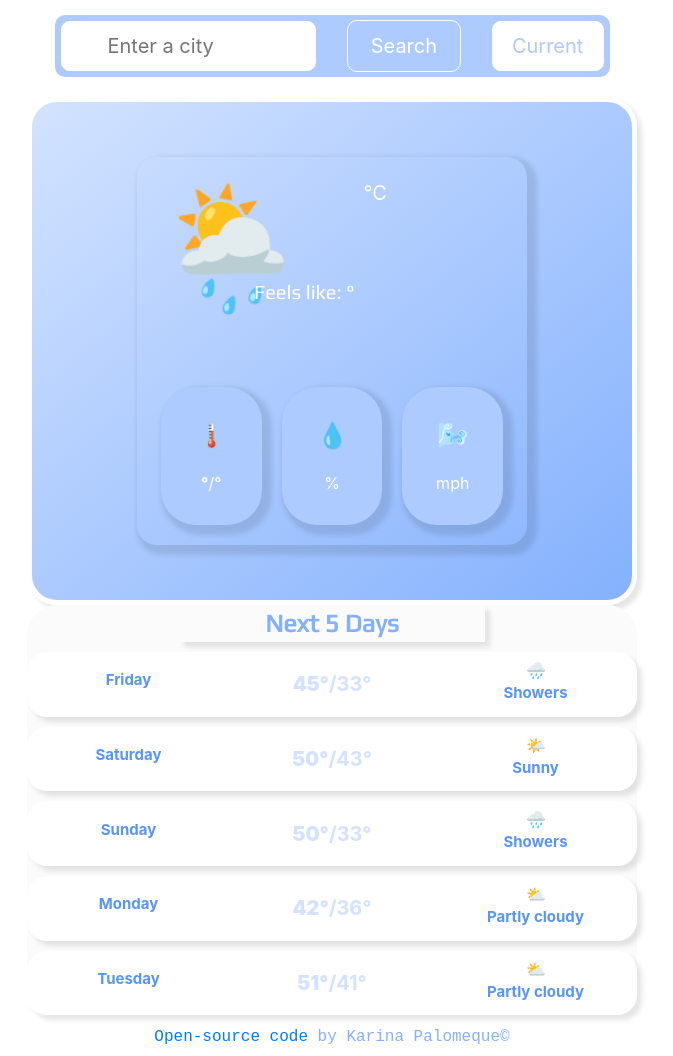
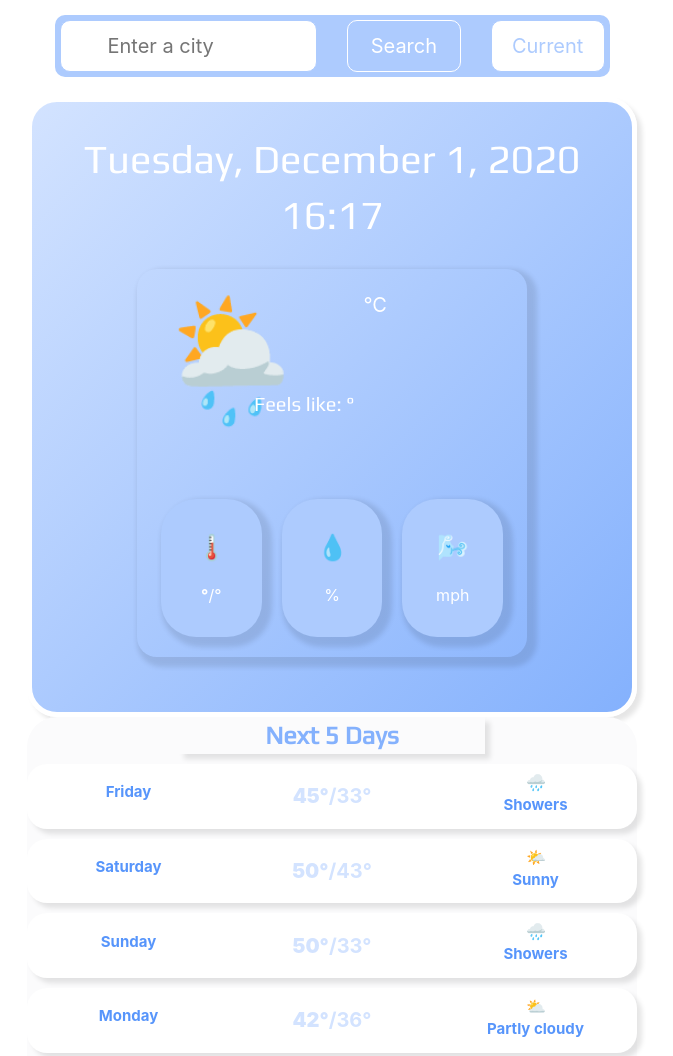
Before and after one commit to karyraquell/weather-app, a plain HTML site: page index.html in a window 1280 px wide. Shown: the top 1056 px of the page, without its empty margins (308-981 px from the left). Drawn offline with nearby package versions, Linux system fonts and the light colour scheme; no server answers.

Commit message:
updated script src link

```diff
--- a/index.html
+++ b/index.html
@@ -128,6 +128,6 @@
           </div>
           <footer><a href="https://github.com/karyraquell/weather-app">Open-source code</a> by Karina Palomeque&#169</footer>
     </div>
-    <script src="./src/index.js"></script>
+    <script src="./src/script.js"></script>
 </body>
 </html>
```
